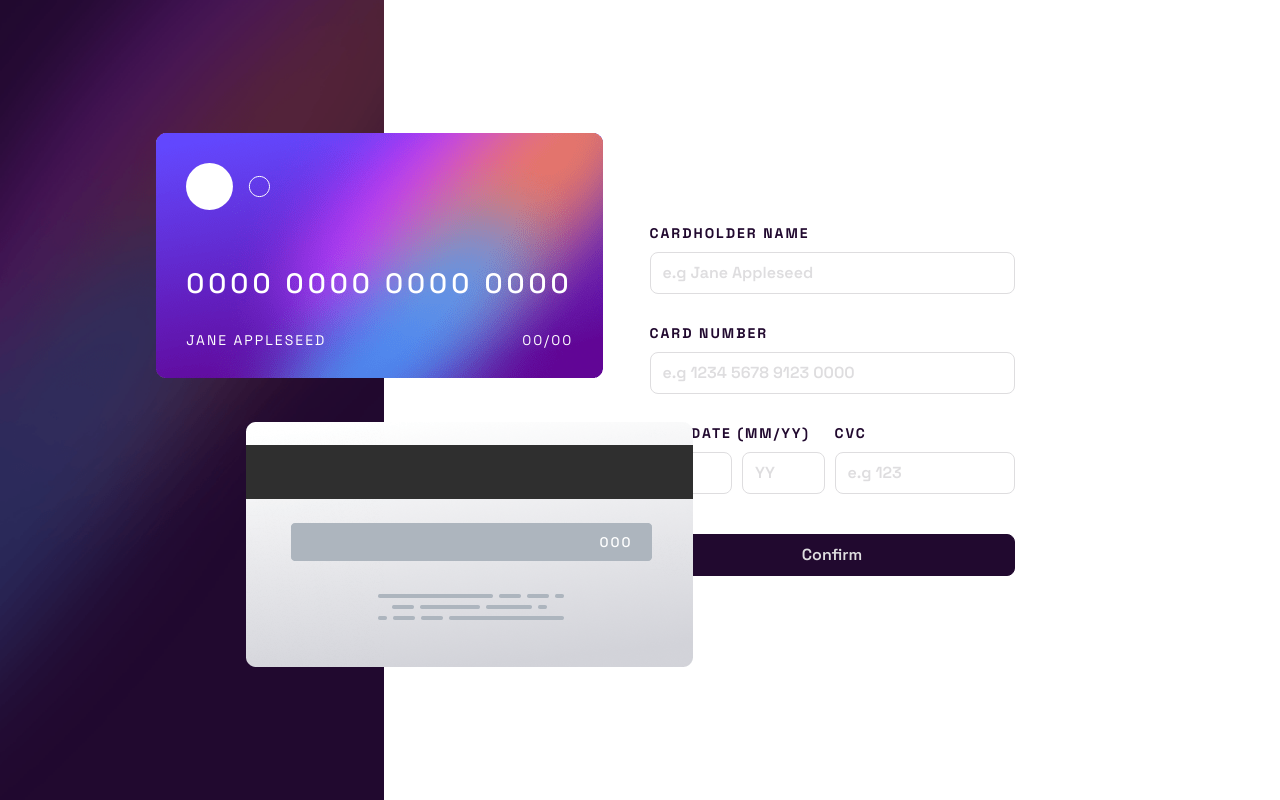
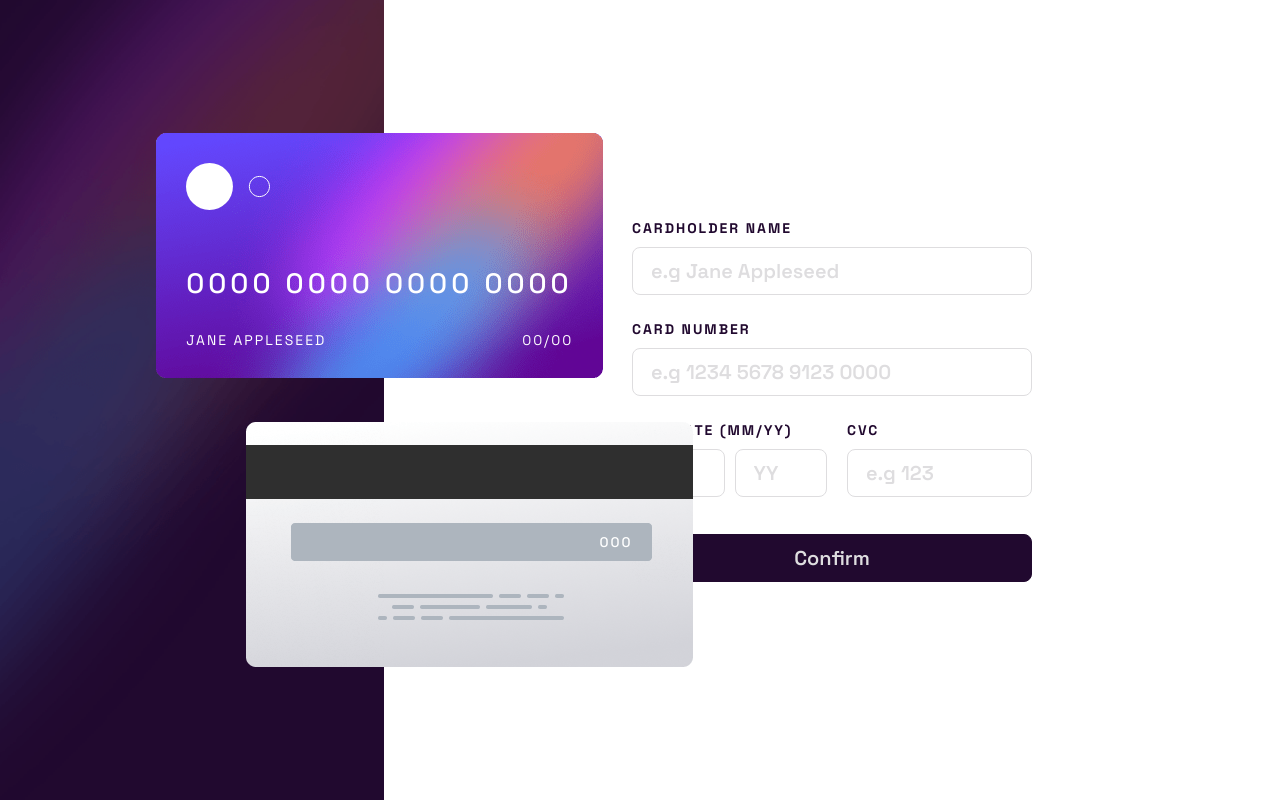
Before and after one commit to DobesDG/Interactive-Card, a React (Vite) app: page / in a window 1280 px wide. Built offline with nearby package versions, Linux system fonts and the light colour scheme.

Commit message:
Adjust error style and layout

```diff
--- a/src/App.css
+++ b/src/App.css
@@ -104,7 +104,7 @@
 }
 
 .form {
-    width: 365px;
+    width: 400px;
     font-family: "Space Grotesk", sans-serif;
     font-weight: 900;
     color: hsl(278, 68%, 11%);
@@ -117,7 +117,7 @@
 }
 
 .input-div{
-    padding-bottom: 30px;
+    padding-bottom: 25px;
 }
 
 input {
@@ -127,11 +127,11 @@ input {
     width: 100%;
     font-family: "Space Grotesk", sans-serif;
     font-weight: 600;
-    font-size: 16px;
+    font-size: 20px;
     color: hsl(278, 68%, 11%);
     line-height: 150%;
     border-radius: 8px;
-    padding: 8px 12px;
+    padding: 8px 18px;
     border: 1px solid hsl(270, 3%, 87%);
     transition: border 0.3s ease, background 0.3s ease;
 }
@@ -160,11 +160,11 @@ input::placeholder {
 .expDate-inputs {
     display: flex;
     flex: row;
-    width: 175px;
+    width: 195px;
 }
 
 .cvc-conteiner{
-    padding-left: 10px;
+    padding-left: 20px;
 }
 
 .month-input{
@@ -179,15 +179,22 @@ button {
     background-color: hsl(278, 68%, 11%);
     font-family: "Space Grotesk", sans-serif;
     font-weight: 600;
-    font-size: 16px;
+    font-size: 20px;
     color: hsl(270, 3%, 87%);
     line-height: 150%;
     border-radius: 8px;
     border: 1px solid hsl(278, 68%, 11%);
     padding: 8px 12px;
-    margin-top: 10px;
+    margin-top: 12px;
 }
 
 button:hover{
     cursor: pointer;
 }
+
+.alert {
+    color: hsl(0, 100%, 66%);
+    padding-top: 2%;
+    font-size: 13px;
+    letter-spacing: 0px;
+}
--- a/src/App.jsx
+++ b/src/App.jsx
@@ -49,7 +49,7 @@ const [cvc,setCvc] = useState([""])
                 <div className='cvc-conteiner'>
                   <p>CVC</p>
                   <div className='cvc-input'>
-                    <Input value={cvc} setValue={setCvc} maxLength={'3'} type={'text'} placeholder={'e.g 123'} pattern={"^\\d{3}$"}/>
+                    <Input value={cvc} setValue={setCvc} maxLength={'3'} minLength={'3'} type={'text'} inputMode={"numeric"} placeholder={'e.g 123'} pattern={"^\\d{3}$"}/>
                   </div>
                 </div>
               </section>
--- a/src/components/Input.jsx
+++ b/src/components/Input.jsx
@@ -37,26 +37,30 @@ export const Input = ({ value, setValue, required = true, type, maxLength, minLe
     };
 
     const handleCardNumberChange = (e) => {
+        const newValueIsWrong = e.target.validity.patternMismatch;
+        const newValueIsMissing = e.target.validity.valueMissing;
+        const newValueIsTooShort = e.target.validity.tooShort;
+        if (!newValueIsWrong && !newValueIsMissing && !newValueIsTooShort) {
+            setTypeError("");
+        };
         let value = e.target.value.replace(/\D/g, '');
         value = value.replace(/(.{4})/g, '$1 ').trim();
         setValue(value);
       };
 
     return (
-    <div>
         <div className="input-div">
             <p>{title}</p>
             <input maxLength={maxLength} minLength={minLength} required={required} pattern={pattern} type={type} onBlur={handleBlur} value={value} placeholder={placeholder} inputMode={inputMode} onChange={handleNumber ? handleCardNumberChange : handleChange} />
-        </div>
         {isMissing && (
-            <p role="alert" style={{ color: "rgb(255, 0, 0)" }}>Can't be blank</p>
+            <p className="alert">Can't be blank</p>
         )}
         {isWrong && (
-            <p role="alert" style={{ color: "rgb(255, 0, 0)" }}>Wrong format, {inputMode = "numeric" ? "numbers" : "characters"} only</p>
+            <p className="alert">Wrong format, {inputMode = "numeric" ? "numbers" : "characters"} only</p>
         )}
         {isTooShort && (
-            <p role="alert" style={{ color: "rgb(255, 0, 0)" }}>Too short</p>
+            <p className="alert">Too short</p>
         )}
-    </div>
+        </div>
     );
 };
```
